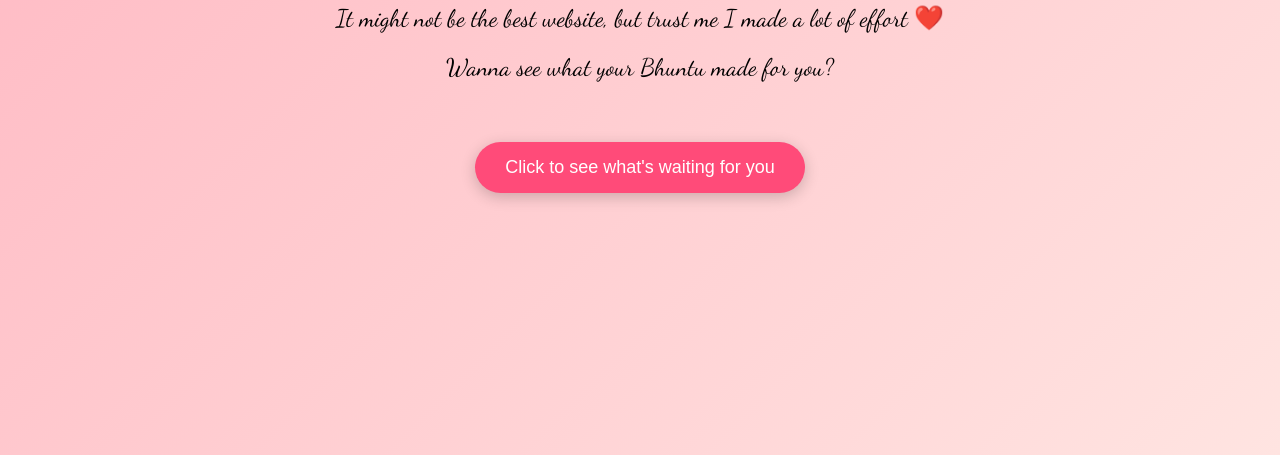
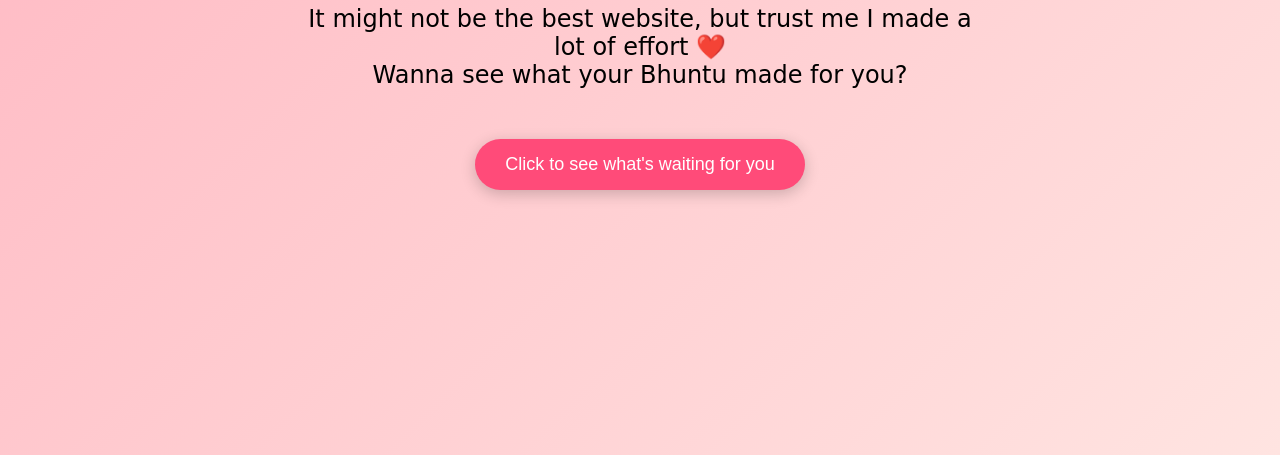
Before and after one commit to ayushaniroula122-ctrl/surprise-site, a plain HTML site: page index.html in a window 1280 px wide. Shown: the part 345-800 px from the top of the page. Drawn offline with Linux system fonts and the light colour scheme; a web font is replaced by a local one.

Commit message:
index.html

```diff
--- a/index.html
+++ b/index.html
@@ -2,9 +2,9 @@
 <html>
 <head>
     <title></title>
-    <!-- Import a romantic handwriting font from Google Fonts -->
-    <link href="https://fonts.googleapis.com/css2?family=Dancing+Script&display=swap" rel="stylesheet">
     <style>
+        @import url('https://fonts.googleapis.com/css2?family=Pristina&display=swap');
+
         body {
             margin: 0;
             height: 100vh;
@@ -13,24 +13,28 @@
             justify-content: center;
             align-items: center;
             background: linear-gradient(135deg, #ffb6c1, #ffe4e1);
-            font-family: 'Dancing Script', cursive;
             text-align: center;
-            color: black; /* text color black */
+            overflow: hidden; /* so hearts don't scroll */
         }
 
         h1 {
+            font-family: 'Castellar', serif;
+            font-weight: bold;
             font-size: 3em;
             margin: 10px 0;
+            color: black;
         }
 
         p {
+            font-family: 'Pristina', cursive;
             font-size: 1.5em;
             margin: 10px 0;
             max-width: 700px;
+            color: black;
         }
 
         #buttonContainer {
-            margin-top: 50px;
+            margin-top: 40px;
         }
 
         button {
@@ -49,14 +53,27 @@
             transform: scale(1.1);
             background: #ff2d6f;
         }
+
+        .heart {
+            position: absolute;
+            color: red;
+            font-size: 24px;
+            animation: fall 4s linear forwards;
+            pointer-events: none;
+        }
+
+        @keyframes fall {
+            0% { transform: translateY(-50px); opacity: 0; }
+            10% { opacity: 1; }
+            100% { transform: translateY(100vh); opacity: 0; }
+        }
     </style>
 </head>
 
 <body>
 
     <h1>Finally, I made a website for you. Yayyyyy!!</h1>
-    <p>It might not be the best website, but trust me I made a lot of effort ❤️</p>
-    <p>Wanna see what your Bhuntu made for you?</p>
+    <p>It might not be the best website, but trust me I made a lot of effort ❤️<br>Wanna see what your Bhuntu made for you?</p>
 
     <div id="buttonContainer">
         <button onclick="goToSurprise()">Click to see what's waiting for you</button>
@@ -66,6 +83,27 @@
         function goToSurprise() {
             window.location.href = "surprise.html";
         }
+
+        // Function to create falling hearts
+        function spawnHearts(num) {
+            for (let i = 0; i < num; i++) {
+                const heart = document.createElement('div');
+                heart.innerHTML = '❤️';
+                heart.className = 'heart';
+                heart.style.left = Math.random() * 90 + 'vw'; // random horizontal position
+                heart.style.animationDuration = (2 + Math.random() * 2) + 's';
+                heart.style.fontSize = (20 + Math.random() * 20) + 'px';
+                document.body.appendChild(heart);
+
+                // Remove heart after animation
+                setTimeout(() => heart.remove(), 4000);
+            }
+        }
+
+        // Minimal aesthetic heart blast on page load
+        window.onload = () => {
+            spawnHearts(8); // only 8 hearts for subtle effect
+        };
     </script>
 
 </body>
```
